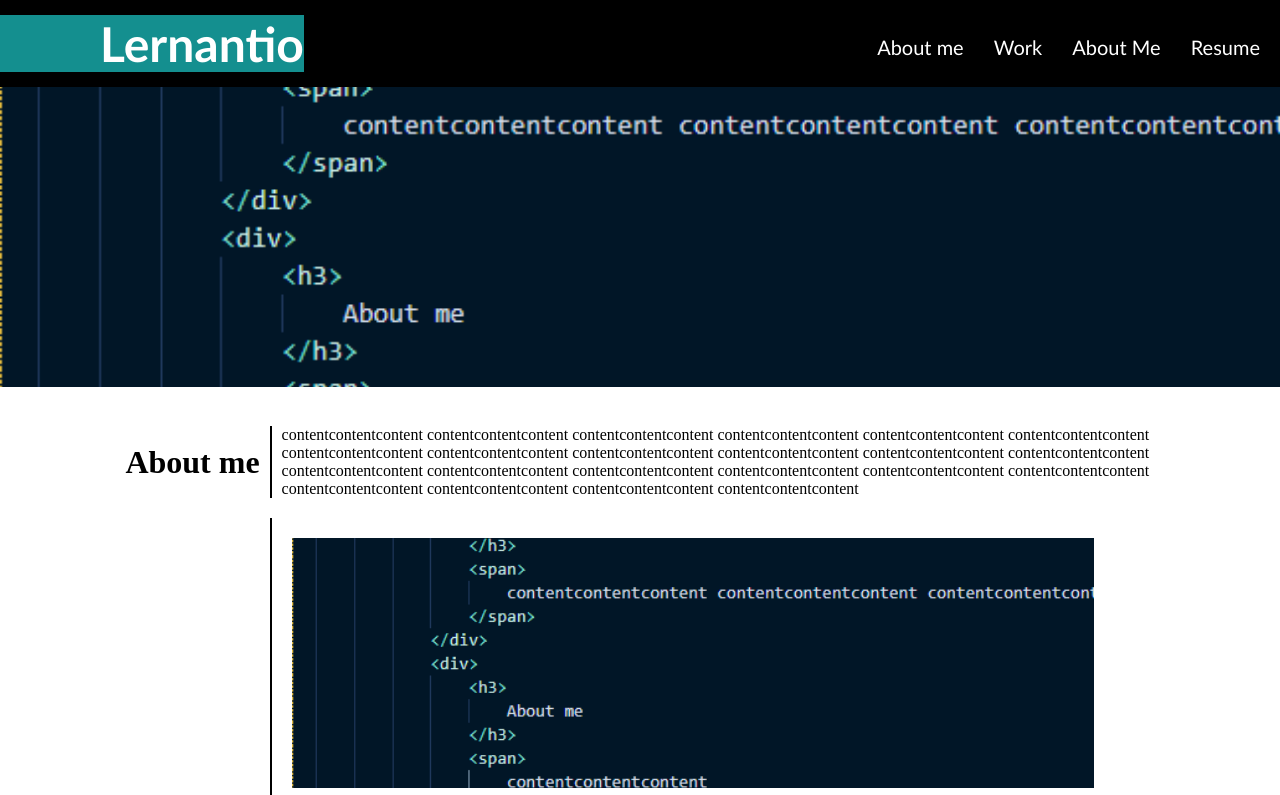
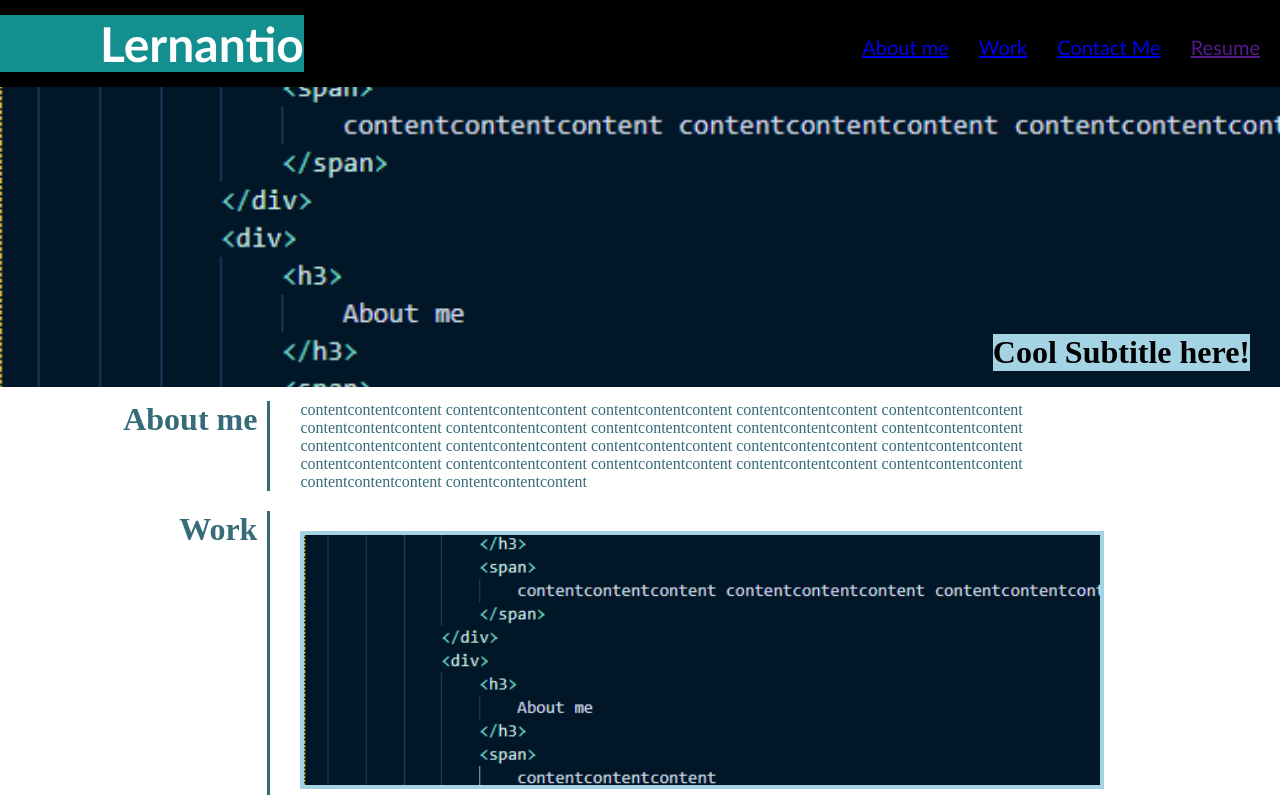
Before and after one commit to Kalink52/portfolio, a plain HTML site: page index.html in a window 1280 px wide. Shown: the top 795 px of the page. Drawn offline with Linux system fonts and the light colour scheme.

Commit message:
most styling is done. needs content and pictures

```diff
--- a/assets/css/style.css
+++ b/assets/css/style.css
@@ -3,6 +3,12 @@
     /* color:aqua */
     margin: 0;
 }
+:root{
+    --pictureBorder: rgb(164, 212, 228);
+    --textColor: rgb(54, 107, 121);
+
+}
+
 
 
 header {
@@ -48,14 +54,34 @@ header nav ul li {
     margin-left: 25px;
 }
 
+figure{
+    position: relative;
+    text-align: center;
+}
+
 figure img {
+    display: inline;
     max-height: 300px;
     width: 100%;
-    margin-bottom: 25px;
+    /* margin-bottom: 25px; */
     object-fit: cover;
     background-size: cover;
     background-position: center;
+
 }
+figure h3 {
+    /* z-index: 1; */
+    /* display: flex;
+    justify-content: end; */
+    position: absolute;
+    right: 30px;
+    bottom: 20px;
+    background-color: var(--pictureBorder);
+    font-size: 200%;
+
+
+}
+
 
 main {
     display: flex;
@@ -73,39 +99,42 @@ main div div > h3 {
     display:flex;
     justify-content: end;
 
-    align-items: center;
+    /* align-items: center; */
 
     width: 20%;
 
     margin-right: 10px;
     font-size: 200%;
+    border-right: 3px solid;
+    padding-right: 10px;
+
+    color: var(--textColor);
+    border-color: var(--textColor);
 
 }
 
 main div div > span {
-
     width: 80%;
-    justify-self: end;
-    border-left: 2px solid black;
-    padding-left: 10;
-
 
 }
 main div div span > p {
+    width: 80%;
+    padding-left: 10px;
     margin-left: 10px;
     text-align: left;
+    color: var(--textColor);
+}
 
-
-}
 .picture {
     display: flex;
     flex-wrap: wrap;
 }
 
 .picture img {
-    padding: 10px;
-    margin-right:
-
+    /* padding: 10px;
+    padding and margin are not the same thing!!!!!*/
+    border: 4px solid var(--pictureBorder);
+    margin: 10px;
 }
 
 .bigPicture {
@@ -113,8 +142,6 @@ main div div span > p {
     max-height: 250px;
     object-fit: cover;
     text-align: center;
-
-
 
 }
 
--- a/index.html
+++ b/index.html
@@ -16,28 +16,30 @@
         <nav>
             <ul>
                 <li>
-                    <a>About me</a>
+                    <a href="#aboutMe">About me</a>
                 </li>
                 <li>
-                    <a>Work</a>
+                    <a href="#work">Work</a>
                 </li>
                 <li>
-                    <a>About Me</a>
+                    <a href="#contactMe">Contact Me</a>
                 </li>
                 <li>
-                    <a>Resume</a>
+                    <a href="">Resume</a>
                 </li>
             </ul>
         </nav>
     </header>
     <figure>
         <img src="assets\pictures\testpic.PNG" alt="should be a picture">
+
+            <h3> Cool Subtitle here!</h3>
     </figure>
 
     <!-- this style will be repeated multiple times -->
     <main>
         <div>
-            <div>
+            <div id="aboutMe">
                 <h3>
                     About me
                 </h3>
@@ -50,7 +52,7 @@
                 </span>
             </div>
 
-            <div>
+            <div id="work">
                 <h3>
                     Work
                 </h3>
@@ -65,11 +67,11 @@
                 </span>
             </div>
 
-            <div>
+            <div id="contactMe">
                 <h3>
                     contact me
                 </h3>
-                <span class="contactMe">
+                <span>
                       <ul>
                         <li>555.555.5555</li>
                         <li>lernatino@website.com</li>
```
